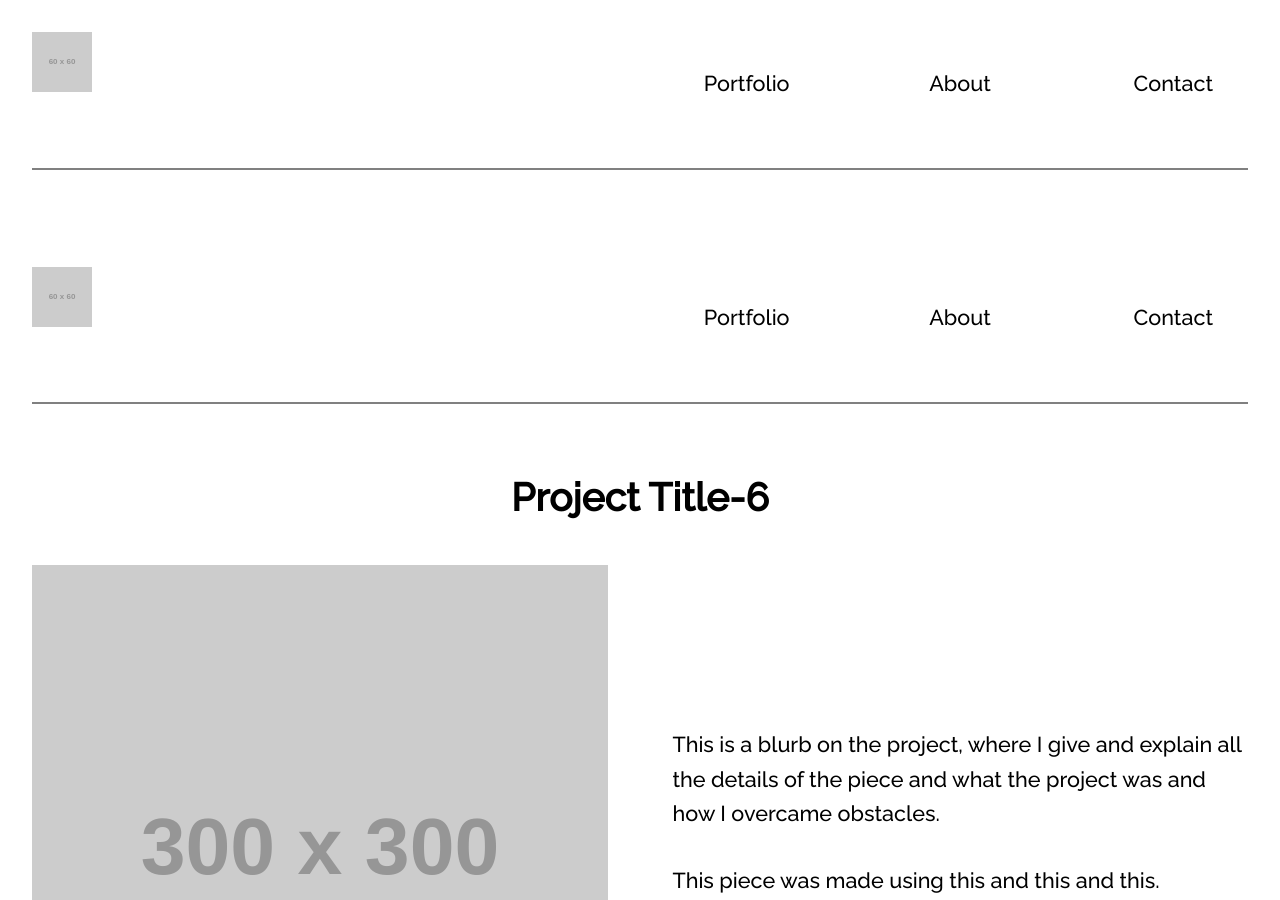
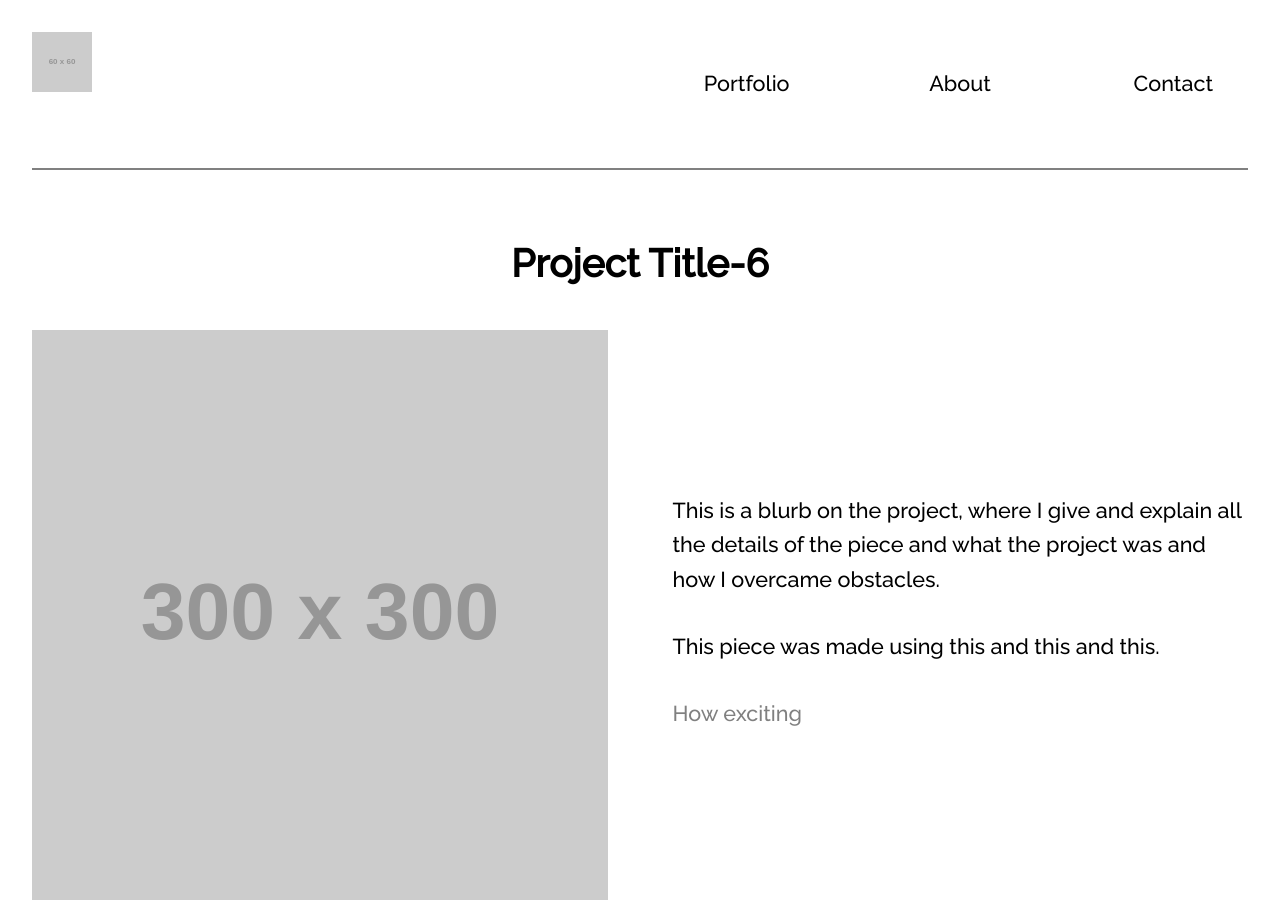
Before and after one commit to paiementstephanie/wireframe, a Jekyll site: the page built from project-6.html, in a window 1280 px wide and 900 px high. Built offline with Jekyll 4.4.1, drawn with Linux system fonts in a browser that asks for light colours.

Commit message:
took out extra nav from page-6

```diff
--- a/project-6.html
+++ b/project-6.html
@@ -11,40 +11,6 @@ layout: default
 </head>
 
 <body>
-
-	<ul class="skip-links">
-		<li><a href="#main">Jump to main content</a></li>
-		<li><a href="#nav">Jump to nav</a></li>
-	</ul>
-
-	<header role="banner" id="top">
-		<div class="grid grid-middle">
-			<div class="unit xs-1-2 push-0 grid-middle no-print">
-				<a href="index.html"><img class="island logo" src="http://placehold.it/60x60" alt="Stephanie Paiement"></a>
-			</div>
-
-			<div class="unit xs-1-2 pad-t">
-				<nav role="navigation" id="nav">
-					<ul class="grid grid-middle list-group">
-						<li class="unit xs-1 s-1 m-1-4 l-1-4 xl-1-4 text-center btn-ghost">
-							<a href="index.html#port">Portfolio</a>
-						</li>
-						<li class="unit xs-1 s-1 m-1-4 l-1-4 xl-1-4 text-center btn-ghost">
-							<a href="about.html">About</a>
-						</li>
-						<li class="unit xs-1 s-1 m-1-4 l-1-4 xl-1-4 text-center btn-ghost">
-						<a href="contact.html">Contact</a>
-						</li>
-					</ul>
-				</nav>
-			</div>
-		</div>
-			<div class="grid">
-		<div class="unit xs-1 s-1 m-1 l-1 xl-1 island">
-			<hr>
-		</div>
-	</div>
-	</header>
 
 	<h1>Project Title-6</h1>
 	<div class=" grid grid-middle">
```
